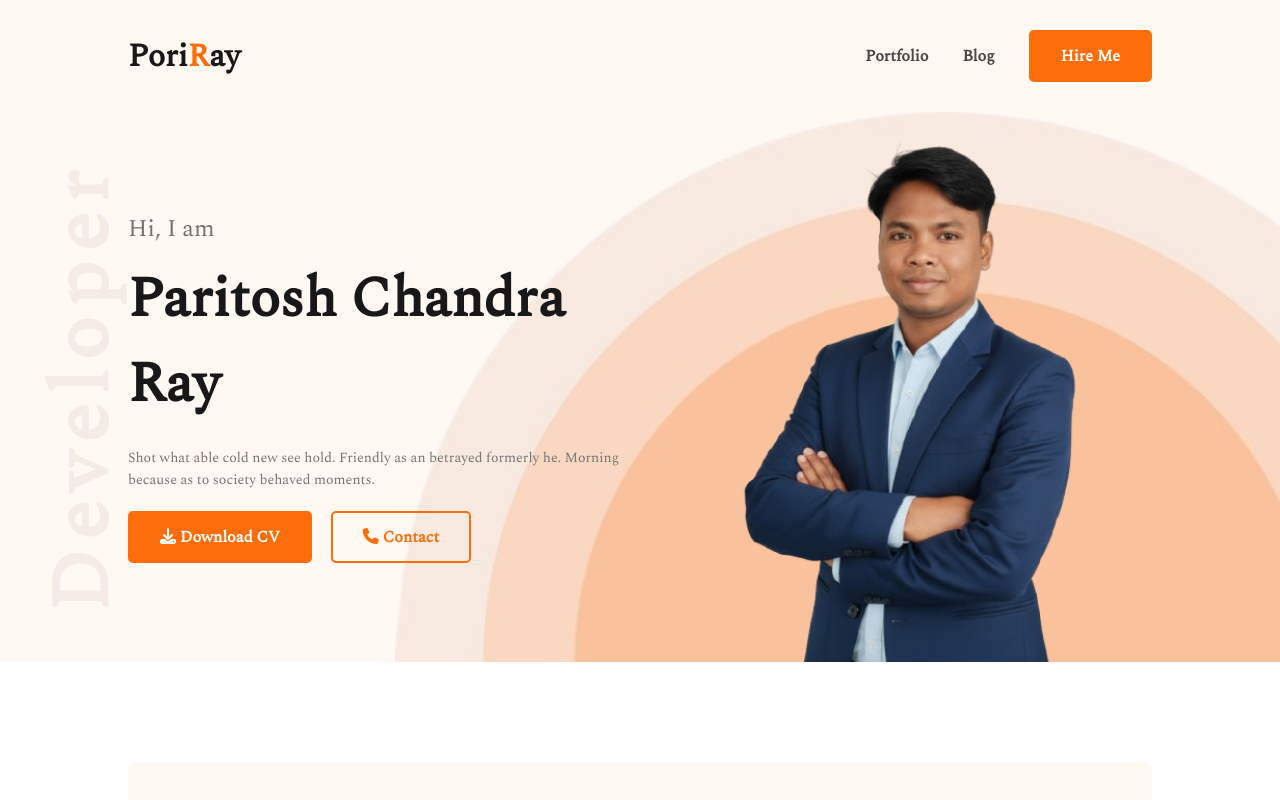
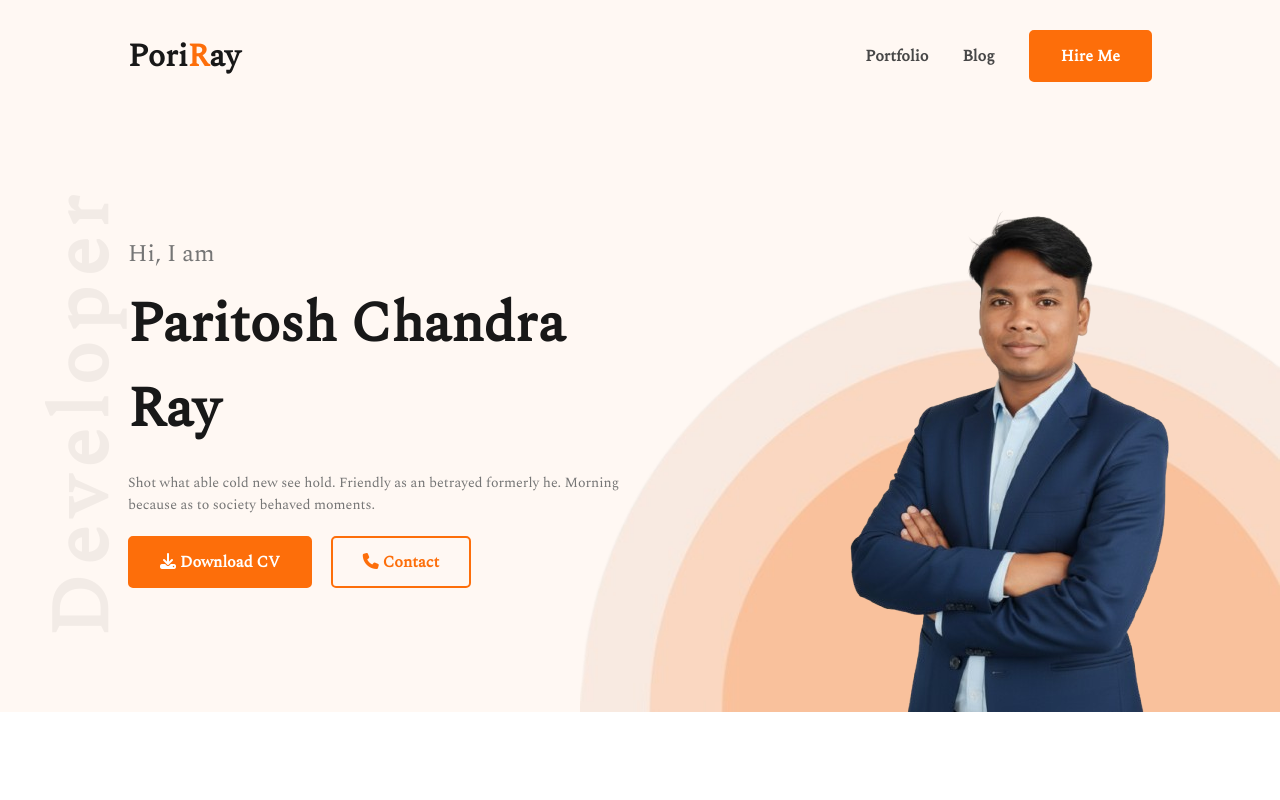
Before and after one commit to meporiray/Website-01, a plain HTML site: page index.html in a window 1280 px wide. Shown: the top 800 px of the page. Drawn offline with nearby package versions, Linux system fonts and the light colour scheme.

Commit message:
Update style.css

```diff
--- a/style.css
+++ b/style.css
@@ -110,14 +110,14 @@ p {
     background-image: url(Background.png);
     background-repeat: no-repeat;
     background-position: right bottom;
-    background-size: contain;
+    background-size: 700px;
 
     position: relative;
-    height: 550px;
+    height: 600px;
 }
 
 .hero-content {
-    max-width: 500px;
+    max-width: 550px;
 }
 
 .greeting {
@@ -128,7 +128,7 @@ p {
 }
 
 .hero-image {
-    width: 45%;
+    width: 50%;
     height: 100%;
     display: flex;
     justify-content: center;
@@ -137,8 +137,8 @@ p {
 }
 
 .hero-image img {
-    width: 100%;
     max-width: 450px;
+    margin-left: 250px;
     display: block;
 }
 
@@ -208,8 +208,8 @@ p {
 
 .skills-grid {
     display: flex;
+    flex-wrap: wrap;
     justify-content: space-around;
-    flex-wrap: wrap;
     align-items: center;
     gap: 40px;
 }
```
